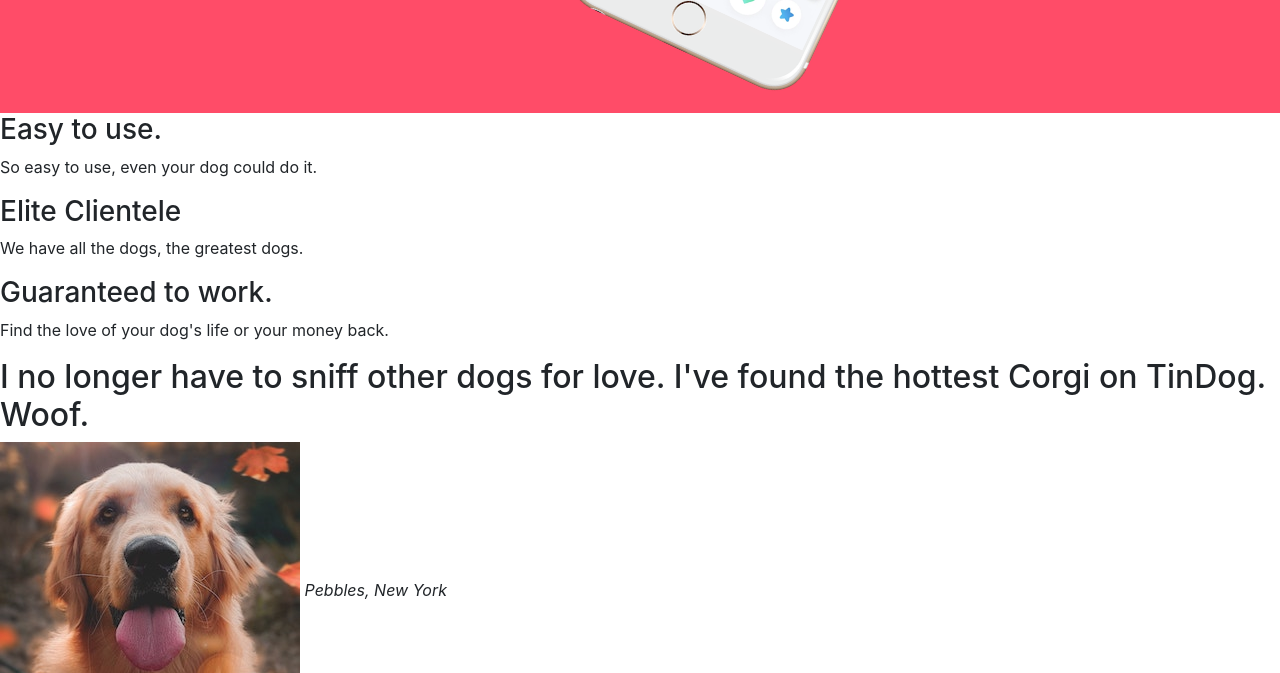
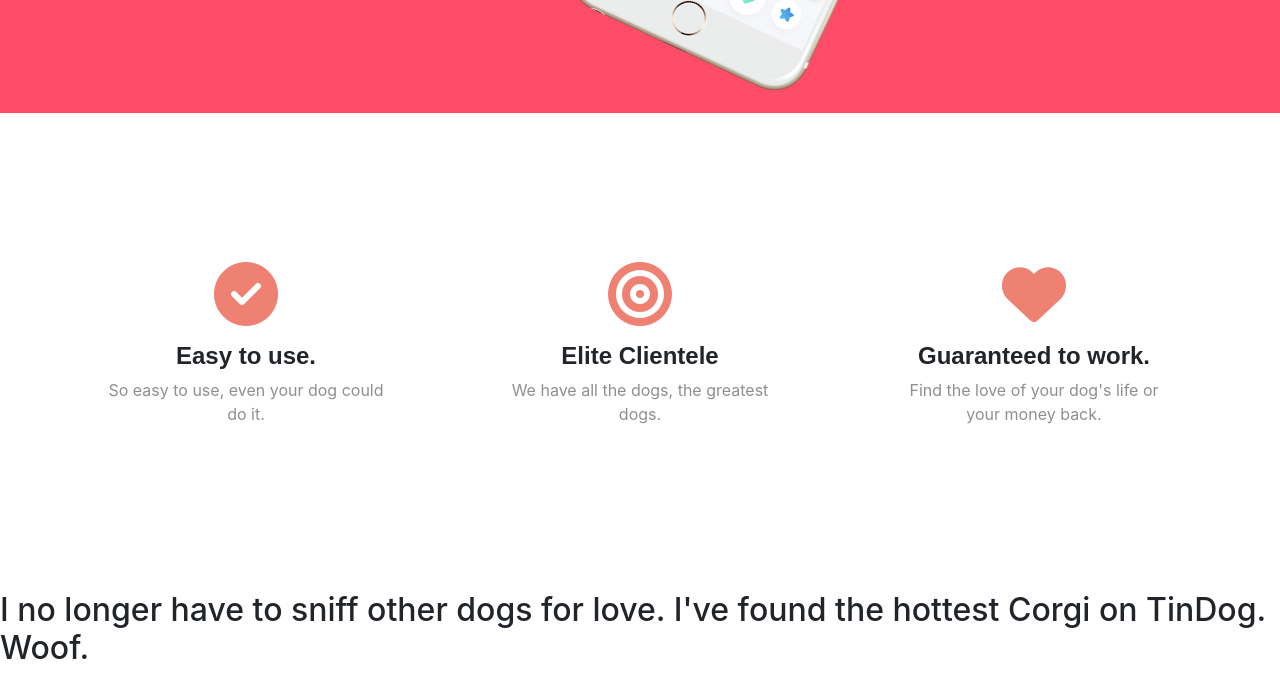
Before and after one commit to Shohedul/TinDog, a plain HTML site: page index.html in a window 1280 px wide. Shown: the part 630-1303 px from the top of the page. Drawn offline with nearby package versions, Linux system fonts and the light colour scheme.

Commit message:
Add features css

```diff
--- a/css/styles.css
+++ b/css/styles.css
@@ -45,3 +45,31 @@ body{
     width: 60%;
     transform: rotate(25deg);
 }
+
+#features{
+    padding: 7% 5%;
+}
+
+.f-box{
+    text-align: center;
+    padding: 5%;
+}
+
+.icon{
+    color: #ef8172;
+    margin-bottom: 1rem;
+}
+
+.icon:hover{
+    color: #ff4c68;
+}
+
+.f-tag{
+    font-family: 'Montserrat-Bold', sans-serif;
+    font-size: 1.5rem;
+    font-weight: 900;
+}
+
+.f-para{
+    color:#8f8f8f
+}
--- a/index.html
+++ b/index.html
@@ -4,6 +4,7 @@
 <head>
   <meta charset="utf-8">
   <title>TinDog</title>
+
   <!-- Google Fonts -->
   <link rel="preconnect" href="https://fonts.googleapis.com">
   <link rel="preconnect" href="https://fonts.gstatic.com" crossorigin>
@@ -27,7 +28,6 @@
     <section id="title">
 
       <div class="container-fluid">
-
 
   <!-- Nav Bar -->
 
@@ -53,6 +53,7 @@
 
 
   <!-- Title -->
+
         <div class="row">
           <div class="col-lg-6">
             <h1 id="heading">Meet new and interesting dogs nearby.</h1>
@@ -63,7 +64,6 @@
             <img id="dog-img" src="images/iphone6.png" alt="iphone-mockup">
           </div>
         </div>
-
       </div>
     </section>
 
@@ -71,15 +71,25 @@
   <!-- Features -->
 
     <section id="features">
+      <div class="row">
+        <div class="f-box col-lg-4">
+          <i class="icon fa-solid fa-circle-check fa-4x"></i>
+          <h3 class="f-tag">Easy to use.</h3>
+          <p class="f-para">So easy to use, even your dog could do it.</p>
+        </div>
 
-    <h3>Easy to use.</h3>
-    <p>So easy to use, even your dog could do it.</p>
+        <div class="f-box col-lg-4">
+          <i class="icon fa-solid fa-bullseye fa-4x"></i>
+          <h3 class="f-tag">Elite Clientele</h3>
+        <p class="f-para">We have all the dogs, the greatest dogs.</p>
+        </div>
 
-    <h3>Elite Clientele</h3>
-    <p>We have all the dogs, the greatest dogs.</p>
-
-    <h3>Guaranteed to work.</h3>
-    <p>Find the love of your dog's life or your money back.</p>
+        <div class="f-box col-lg-4">
+          <i class="icon fa-solid fa-heart fa-4x"></i>
+          <h3 class="f-tag">Guaranteed to work.</h3>
+        <p class="f-para">Find the love of your dog's life or your money back.</p>
+        </div>
+      </div>
 
     </section>
 
```
Lines whose indentation alone changed are shown as unchanged.
